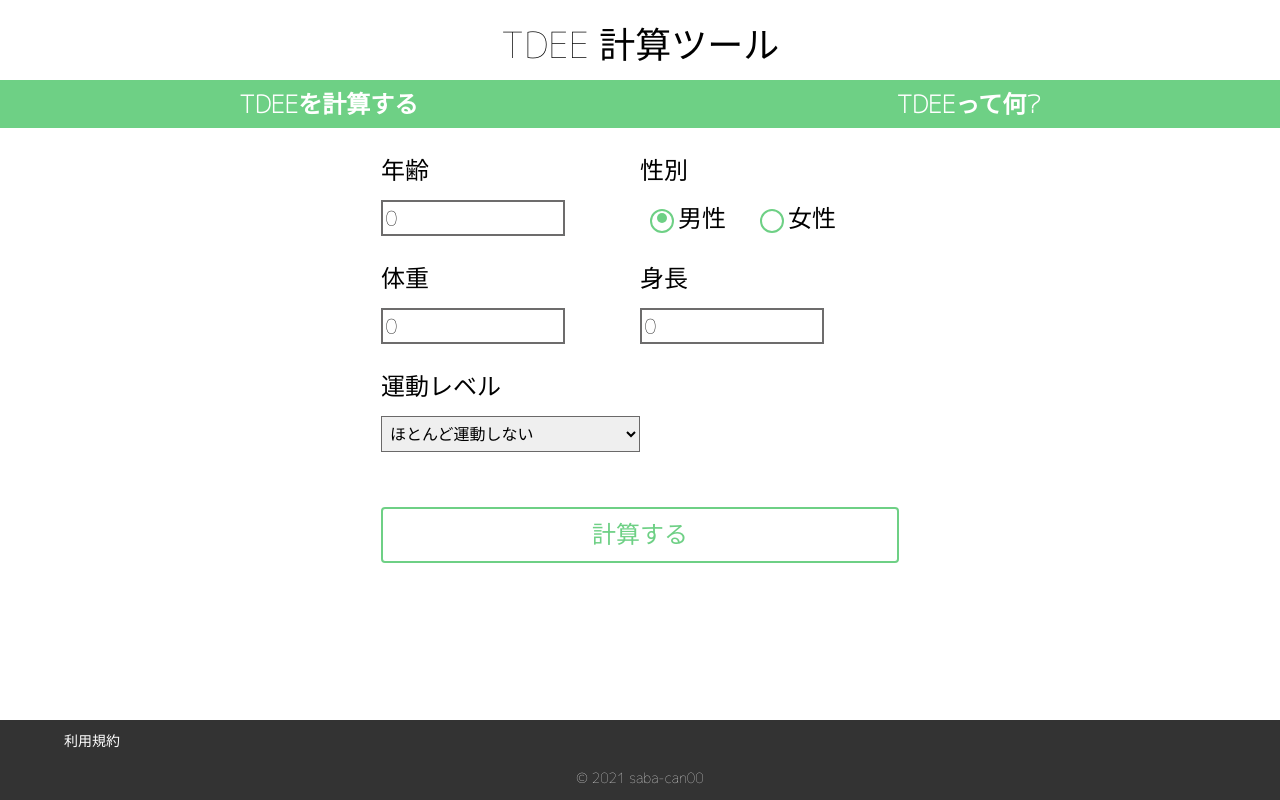
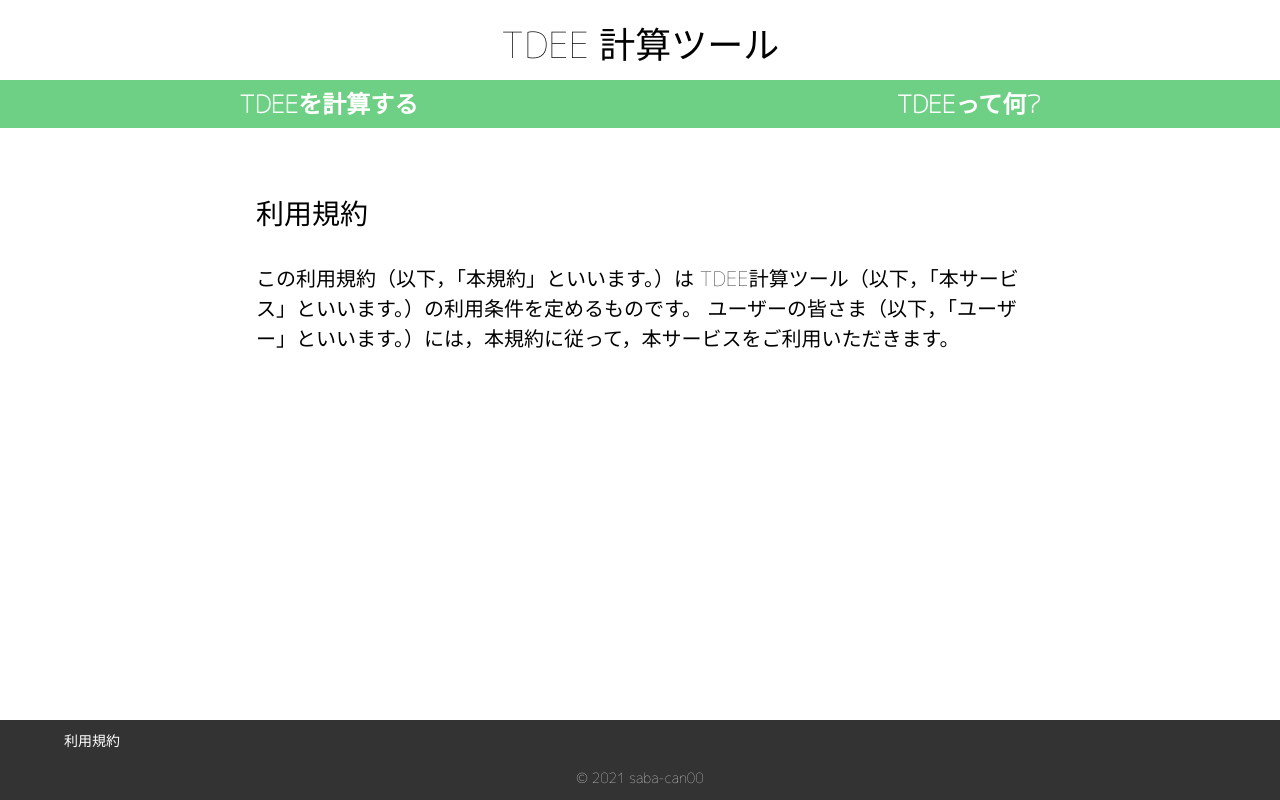
Before and after one commit to saba-can00/tdee_calculator_web, a React (Create React App) app: page /terms in a window 1280 px wide. Built offline with nearby package versions, Linux system fonts and the light colour scheme.

Commit message:
add terms page

```diff
--- a/src/App.js
+++ b/src/App.js
@@ -4,6 +4,7 @@ import { MenuBar } from "./components/MenuBar";
 import { CalculatedResultPage } from "./page/CalculatedResultPage";
 import { InputForm } from "./page/InputForm";
 import { FaqPage } from "./page/FaqPage";
+import { TermsOfService } from "./page/TermsOfService";
 import { Footer } from "./components/Footer";
 import styled from "styled-components";
 
@@ -15,6 +16,9 @@ function App() {
       <AppHeader></AppHeader>
       <MenuBar></MenuBar>
       <Switch>
+        <Route path="/terms">
+          <TermsOfService />
+        </Route>
         <Route path="/faq">
           <FaqPage />
         </Route>
--- a/src/components/Footer.js
+++ b/src/components/Footer.js
@@ -7,7 +7,7 @@ export class Footer extends React.Component {
     return (
       <FooterContainer>
         <FooterMenuGroup>
-          <Link>利用規約</Link>
+          <Link to="/terms">利用規約</Link>
         </FooterMenuGroup>
         <TradeMark>
           &copy; 2021 <a href="https://github.com/saba-can00">saba-can00</a>
--- /dev/null
+++ b/src/page/TermsOfService.js
@@ -0,0 +1,36 @@
+import React from "react";
+import styled from "styled-components";
+import { ArticleTitle } from "../components/ArticleTitle";
+import { ArticleParagraph } from "../components/ArticleParagraph";
+
+export class TermsOfService extends React.Component {
+  render(props) {
+    return (
+      <Form>
+        <Header title="利用規約" />
+        <Paragraph>
+          この利用規約（以下，「本規約」といいます。）は
+          TDEE計算ツール（以下，「本サービス」といいます。）の利用条件を定めるものです。
+          ユーザーの皆さま（以下，「ユーザー」といいます。）には，本規約に従って，本サービスをご利用いただきます。
+        </Paragraph>
+      </Form>
+    );
+  }
+}
+
+const Form = styled.main`
+  display: flex;
+  margin: 5% 20%;
+  flex-direction: column;
+`;
+
+const Header = styled(ArticleTitle).attrs((props) => ({
+  title: props.title,
+}))`
+  margin-top: 0;
+  margin-bottom: 28px;
+`;
+const Paragraph = styled(ArticleParagraph)`
+  margin-top: 0;
+  margin-bottom: 20px;
+`;
```
